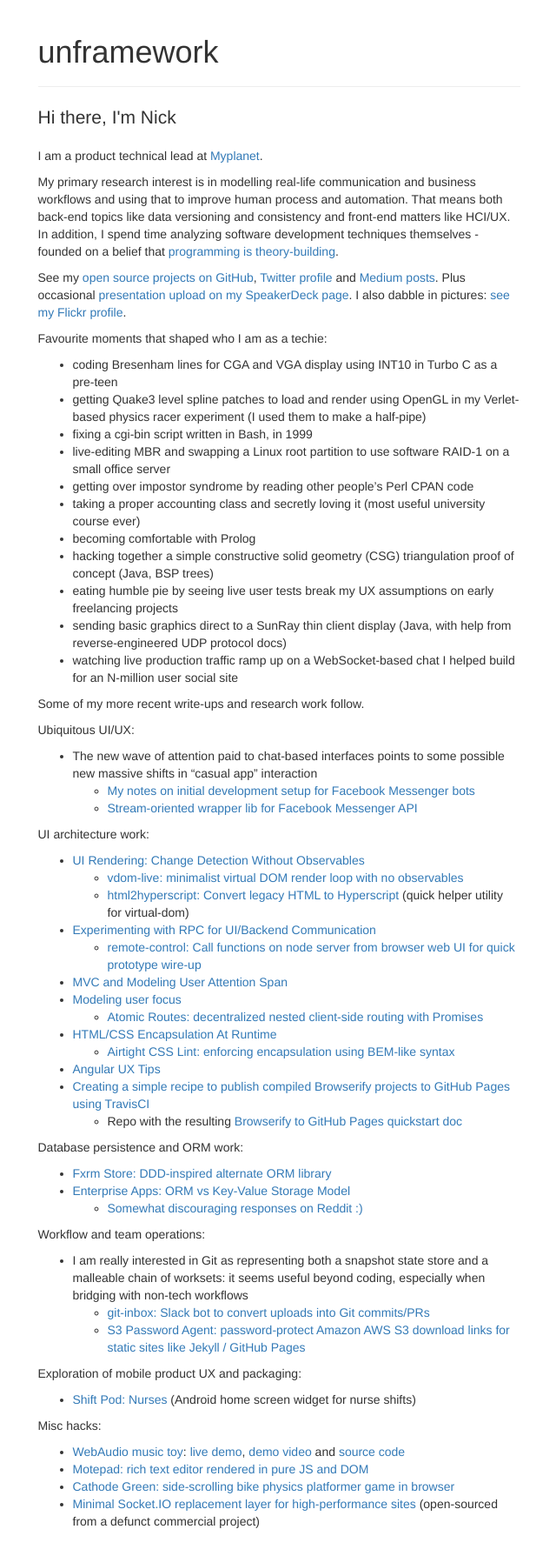
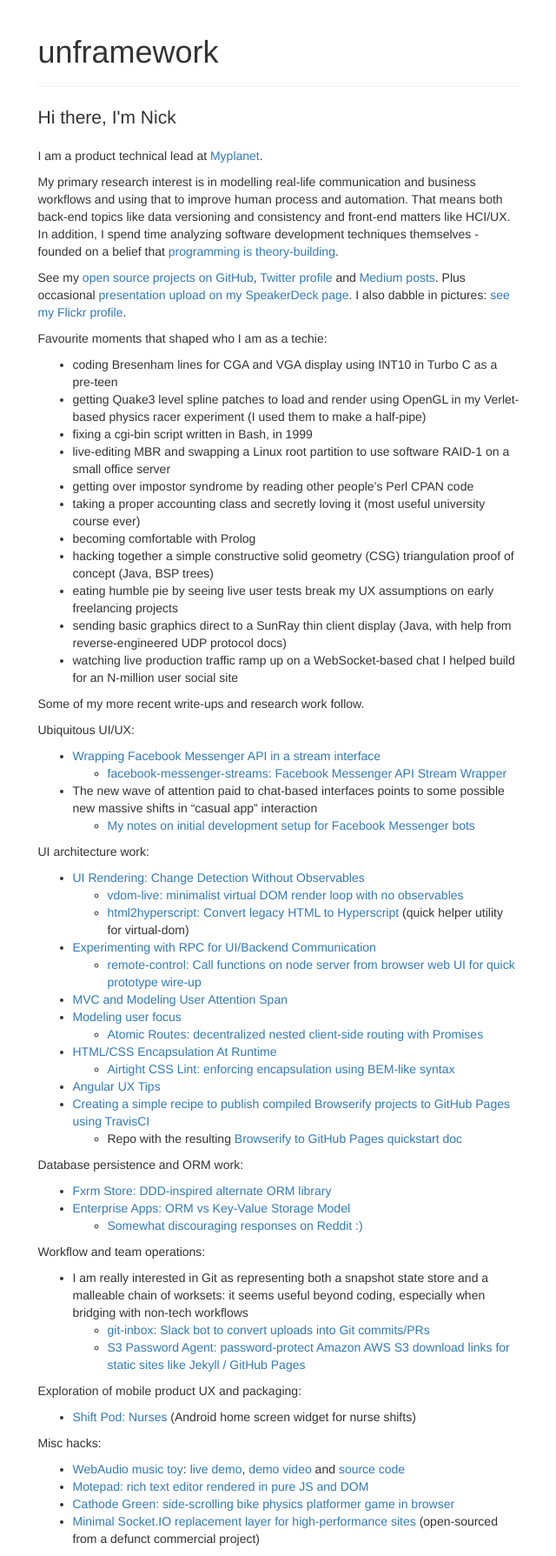
Before and after one commit to unframework/unframework-website, a Jekyll site: the page built from index.md, in a window 1280 px wide. Shown: the whole page at 87% size, without its empty margins (319-959 px from the left). Built offline with Jekyll 4.4.1, drawn with Linux system fonts in a browser that asks for light colours.

Commit message:
Link to the Messenger streams post

```diff
--- a/index.md
+++ b/index.md
@@ -27,9 +27,10 @@
 
 Ubiquitous UI/UX:
 
+* [Wrapping Facebook Messenger API in a stream interface](/wrapping-facebook-messenger-stream-api)
+    * [facebook-messenger-streams: Facebook Messenger API Stream Wrapper](https://github.com/myplanet/facebook-messenger-streams)
 * The new wave of attention paid to chat-based interfaces points to some possible new massive shifts in "casual app" interaction
     * [My notes on initial development setup for Facebook Messenger bots](/facebook-bot-setup)
-    * [Stream-oriented wrapper lib for Facebook Messenger API](https://github.com/myplanet/facebook-messenger-streams)
 
 UI architecture work:
 
```
Also changed, not shown: wrapping-facebook-messenger-stream-api.md (+1 -1 lines).
